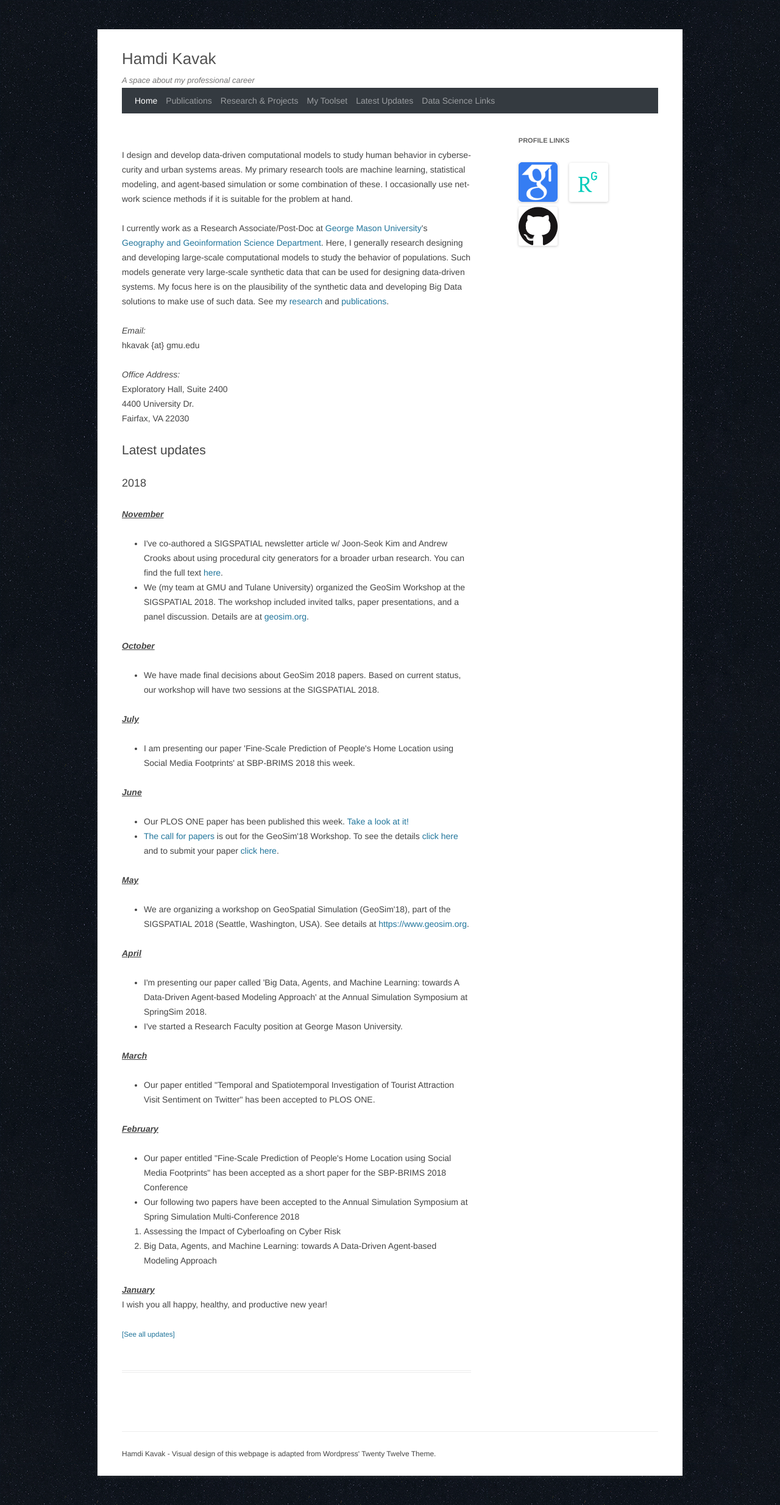
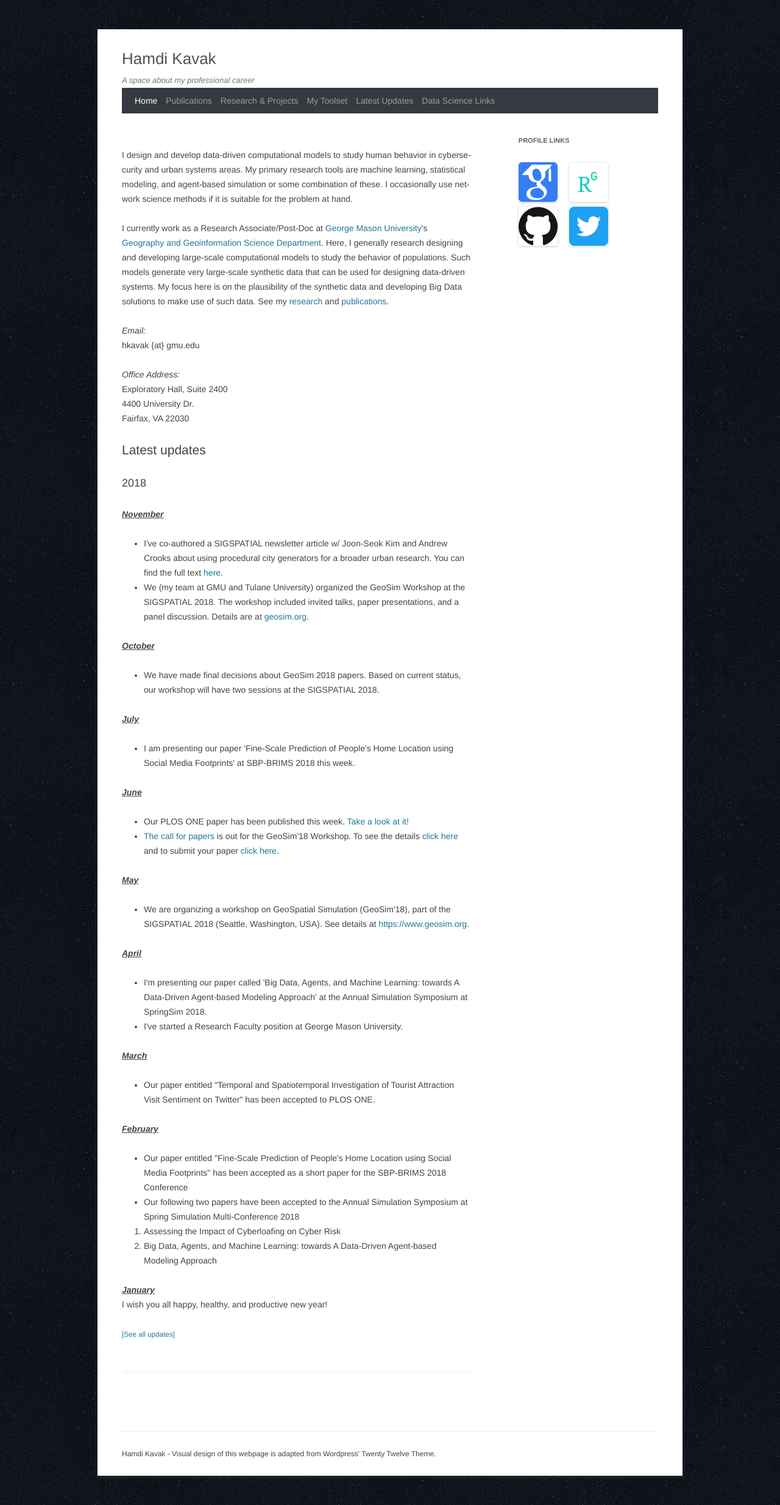
Before and after one commit to hamdikavak/hamdikavak.github.io, a Jekyll site: the page built from index.html, in a window 1280 px wide. Shown: the whole page at 61% size. Built offline with Jekyll 4.4.1, drawn with Linux system fonts in a browser that asks for light colours; nearby versions of some CDN libraries.

Commit message:
Twitter profile link added

```diff
--- a/_layouts/default.html
+++ b/_layouts/default.html
@@ -98,6 +98,8 @@
 
 						<a title="My GitHub Profile" href="https://github.com/hamdikavak"><img src="{{ site.baseurl }}/media/icons/GitHub-Mark-120px-plus.png" alt="GitHub"/></a>
 
+						<a title="My Twitter Profile" href="http://hamdikavak.com"><img src="{{ site.baseurl }}/media/icons/Twitter_Social_Icon_Rounded_Square_Color.png" alt="Twitter"/></a>
+
 				</div>
 			</aside>
 			</div><!-- #secondary -->
```
Also changed, not shown: media/icons/Twitter_Social_Icon_Rounded_Square_Color.png (added).
